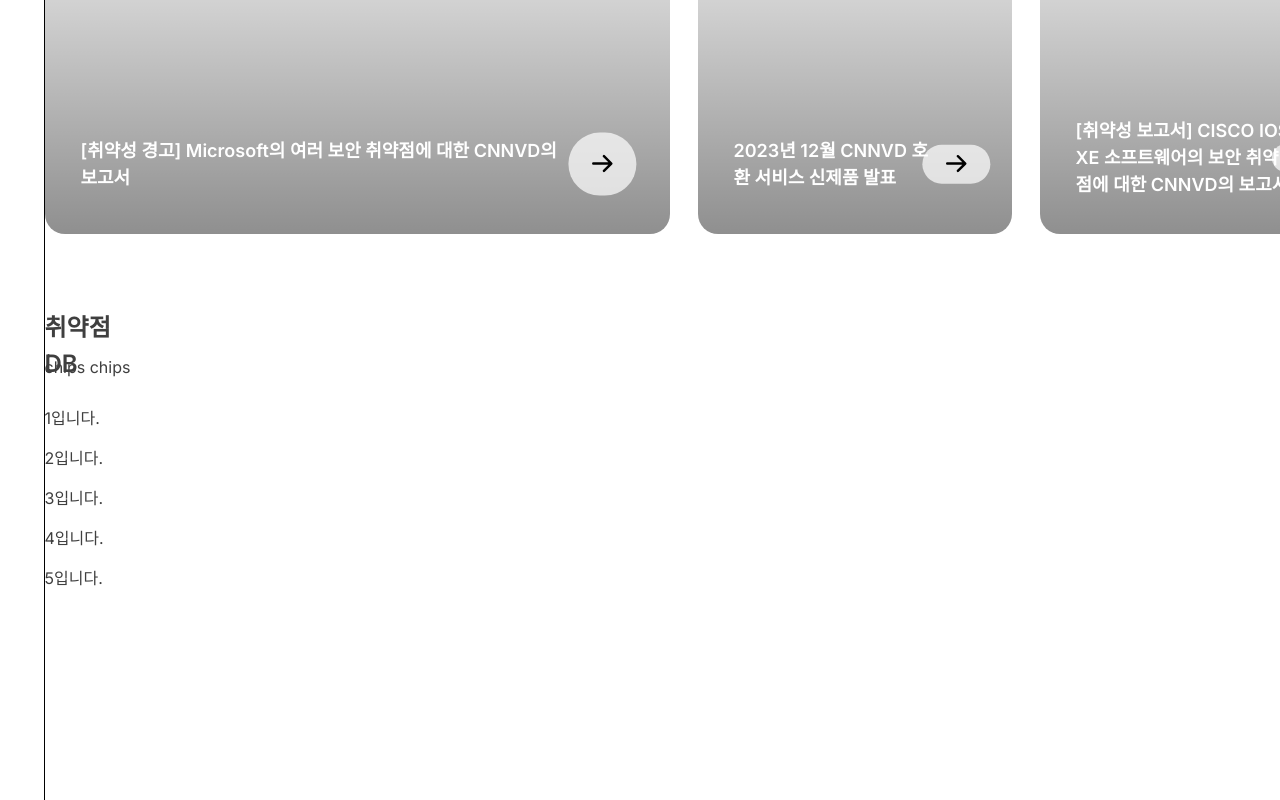
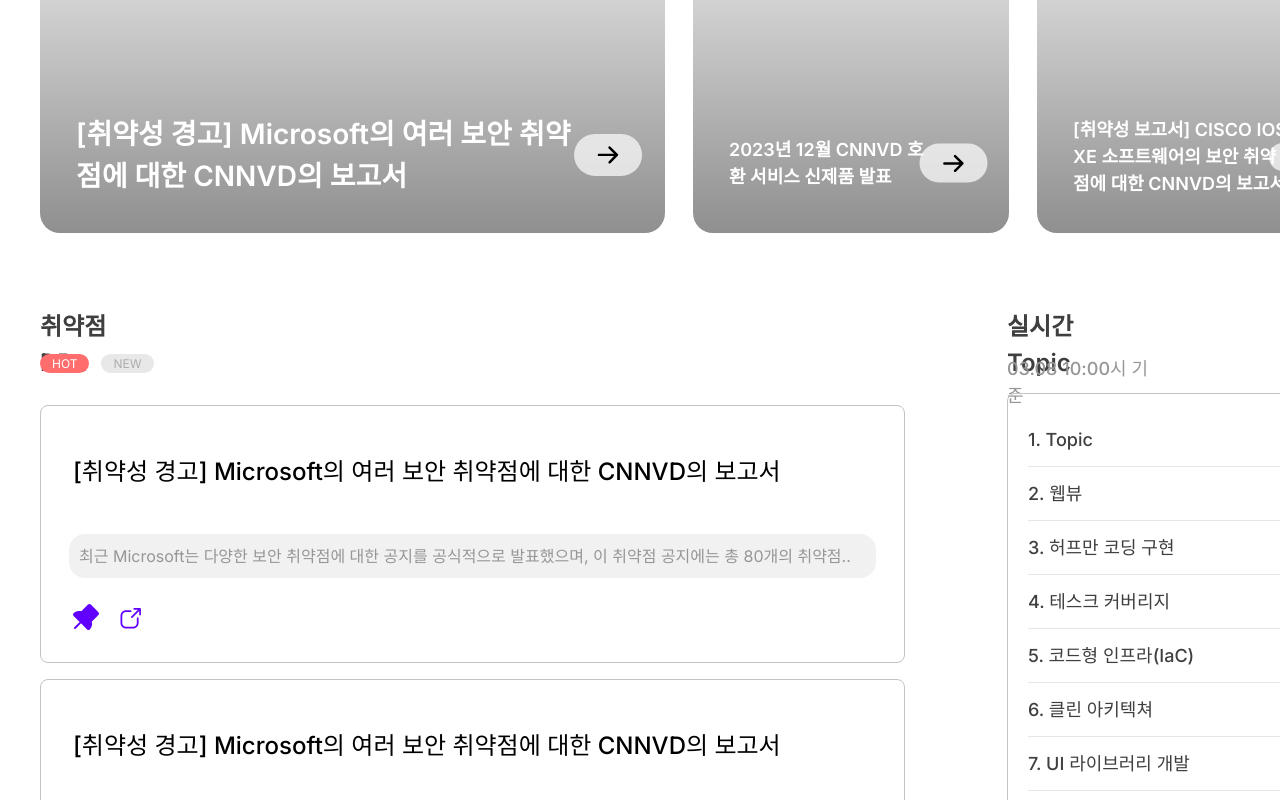
Before and after one commit to hyungchunKim/FD, a Next.js app: page /flaw-db in a window 1280 px wide. Shown: the part 320-1120 px from the top of the page. Built offline with nearby package versions, Linux system fonts and the light colour scheme.

Commit message:
NEDI-30 feat: 취약점 DB UI

```diff
--- a/src/app/flaw-db/page.tsx
+++ b/src/app/flaw-db/page.tsx
@@ -3,15 +3,78 @@
 import React, { useState } from 'react';
 import Pagenation from '@/components/atoms/pagenation/Pagenation';
 import ImageLinkCard from '@/components/organisms/card/ImageLinkCard';
+import Chip from '@/components/atoms/chips';
+import { ContentCard } from '@/components/organisms/card';
+import { PropTypes } from '@/components/organisms/card/DefualtCard';
+
+const topics = [
+  "Topic",
+  "웹뷰",
+  "허프만 코딩 구현",
+  "테스크 커버리지",
+  "코드형 인프라(IaC)",
+  "클린 아키텍쳐",
+  "UI 라이브러리 개발",
+  "AWS Personalize",
+  "키클락",
+  "클린 코어"
+];
+
+const issueItems: PropTypes[] = [
+  {
+    chipLabel: "chip",
+    title: "[취약성 경고] Microsoft의 여러 보안 취약점에 대한 CNNVD의 보고서",
+    summary: "최근 Microsoft는 다양한 보안 취약점에 대한 공지를 공식적으로 발표했으며, 이 취약점 공지에는 총 80개의 취약점..",
+    usePinIcon: true,
+    useNewWindowIcon: true,
+    summaryClass: "caption-xl-regular bg-bg-primary_lingt p-[20px] text-[#797979]"
+  },
+  {
+    chipLabel: "chip",
+    title: "[취약성 경고] Microsoft의 여러 보안 취약점에 대한 CNNVD의 보고서",
+    summary: "최근 Microsoft는 다양한 보안 취약점에 대한 공지를 공식적으로 발표했으며, 이 취약점 공지에는 총 80개의 취약점..",
+    usePinIcon: true,
+    useNewWindowIcon: true
+  },
+  {
+    chipLabel: "chip",
+    title: "[취약성 경고] Microsoft의 여러 보안 취약점에 대한 CNNVD의 보고서",
+    summary: "최근 Microsoft는 다양한 보안 취약점에 대한 공지를 공식적으로 발표했으며, 이 취약점 공지에는 총 80개의 취약점..",
+    usePinIcon: true,
+    useNewWindowIcon: true
+  },
+  {
+    chipLabel: "chip",
+    title: "[취약성 경고] Microsoft의 여러 보안 취약점에 대한 CNNVD의 보고서",
+    summary: "최근 Microsoft는 다양한 보안 취약점에 대한 공지를 공식적으로 발표했으며, 이 취약점 공지에는 총 80개의 취약점..",
+    usePinIcon: true,
+    useNewWindowIcon: true
+  },
+  {
+    chipLabel: "chip",
+    title: "[취약성 경고] Microsoft의 여러 보안 취약점에 대한 CNNVD의 보고서",
+    summary: "최근 Microsoft는 다양한 보안 취약점에 대한 공지를 공식적으로 발표했으며, 이 취약점 공지에는 총 80개의 취약점..",
+    usePinIcon: true,
+    useNewWindowIcon: true
+  },
+  {
+    chipLabel: "chip",
+    title: "[취약성 경고] Microsoft의 여러 보안 취약점에 대한 CNNVD의 보고서",
+    summary: "최근 Microsoft는 다양한 보안 취약점에 대한 공지를 공식적으로 발표했으며, 이 취약점 공지에는 총 80개의 취약점..",
+    usePinIcon: true,
+    useNewWindowIcon: true
+  }
+]
+
 
 const FlawDbPage = () => {
 
   const [currentPage, setCurrentPage] = useState(1);
 
-  const totalItems = 153;
+  const totalItems = issueItems.length;
   const itemsPerPage = 5;
   const totalPages = Math.ceil(totalItems / itemsPerPage);
-  const pageGroupSize = 10;
+  const pageGroupSize = 1;
 
   const handlePageChange = (pageNumber: number) => {
 
@@ -21,31 +84,47 @@
   const startIndex = (currentPage - 1) * itemsPerPage;
   const endIndex = startIndex + itemsPerPage;
 
-  const currentItems = Array.from({ length: totalItems }, (_, index) => index + 1).slice(startIndex, endIndex);
+  const currentItems = issueItems.slice(startIndex, endIndex);
 
   return (
-    <>
-      <div className='w-[1313px] h-[1880px] mt-[27px] mb-[76px] mx-auto border border-black'>
+    <div className='w-[1313px] h-[2028px] flex flex-col gap-[76px] mt-[27px] mb-[19px]'>
+      <div className='w-[1313px] h-[1916px] mx-auto box-border'>
         <div className='w-full h-[390px] flex gap-[28px] mb-[76px]'>
-          <ImageLinkCard link={''} backgroundImg={''} size='small' title='[취약성 경고] Microsoft의 여러 보안 취약점에 대한 CNNVD의 보고서' className='w-[625px] h-[390px]'/>
+          <ImageLinkCard link={''} backgroundImg={''} size='large' title='[취약성 경고] Microsoft의 여러 보안 취약점에 대한 CNNVD의 보고서' className='w-[625px] h-[390px]'/>
           <ImageLinkCard link={''} backgroundImg={''} size='small' title='2023년 12월 CNNVD 호환 서비스 신제품 발표' className='w-[316pxpx] h-[390px]'/>
           <ImageLinkCard link={''} backgroundImg={''} size='small' title='[취약성 보고서] CISCO IOS XE 소프트웨어의 보안 취약점에 대한 CNNVD의 보고서' className='w-[316px] h-[390px]'/>
         </div>
-        <div>
-          <div>
+        <div className='w-[1313px] h-[1450px] flex gap-[102px]'>
+          <div className='w-[865px] h-[1450px]'>
             <div className='w-[105px] h-[29px] subtitle-md-bold mb-4'>취약점 DB</div>
             <div className='w-[133px] h-[35px] flex gap-3 mb-4'>
-              chips
-              chips
+              <Chip text={'HOT'} color={'bg-accent-red'} size={'suggestion'} variant={'suggestion'} className='text-white'/>
+              <Chip text={'NEW'} color={'bg-[#E8E8E8]'} size={'suggestion'} variant={'suggestion'} className='text-line-dark'/>
             </div>
             <div className='w-full h-[1354px] gap-4 flex flex-col'>
-              {currentItems.map((item, index) => (
-                <div key={index}>{`${item}입니다.`}</div>
+              {currentItems.map((currentItem, index) => (
+                <ContentCard
+                  className='w-[865px] h-[258px]'
+                  key={index}
+                  title={currentItem.title}
+                  summary={currentItem.summary}
+                  usePinIcon={currentItem.usePinIcon}
+                  useNewWindowIcon={currentItem.useNewWindowIcon}
+                />
               ))}
             </div>
           </div>
-
-          <div></div>
+          <div className='w-[346px] h-[664px] flex flex-col gap-4'>
+            <div className='w-[156px] h-[68px] flex flex-col'>
+              <div className='w-[134px] h-[29px] subtitle-md-bold mb-[17px]'>실시간 Topic</div>
+              <div className='w-full h-[22px] subtitle-sm-medium text-text-gray-defalt'>03.08 10:00시 기준</div>
+            </div>
+            <div className='w-[346px] h-[580px] border border-line-default rounded-lg flex flex-col justify-center items-center px-5'>
+              {topics.map((topic, idx) => (
+                <div className='w-full h-[54px] border-b border-line-light flex items-center subtitle-sm-medium text-text-gray-dark' key={idx}>{`${idx+1}. ${topic}`}</div>
+              ))}
+            </div>
+          </div>
         </div>
       </div>
       <Pagenation
@@ -54,7 +133,7 @@
         pageGroupSize={pageGroupSize}
         onPageChange={handlePageChange}
       />
-    </>
+    </div>
   );
 };
 
--- a/src/components/atoms/pagenation/Pagenation.tsx
+++ b/src/components/atoms/pagenation/Pagenation.tsx
@@ -17,16 +17,19 @@
   const endPage = Math.min(startPage + pageGroupSize - 1, totalPages);
 
   const handlePrevGroup = () => {
-    const nextGroupStart = startPage + pageGroupSize;
+    const prevGroupStart = startPage - pageGroupSize;
 
-    if (nextGroupStart <= totalPages) {
-      onPageChange(nextGroupStart);
+    if (prevGroupStart > 0) {
+      setPageGroupStart(prevGroupStart);
     }
   }
 
   const handleNextGroup = () => {
-    if (endPage < totalPages) {
-      setPageGroupStart(pageGroupStart + 10);
+
+    const nextGroupStart = startPage + pageGroupSize;
+
+    if (nextGroupStart <= totalPages) {
+      setPageGroupStart(nextGroupStart);
     }
   }
 
--- a/src/components/organisms/card/DefualtCard.tsx
+++ b/src/components/organisms/card/DefualtCard.tsx
@@ -7,7 +7,7 @@
 import ShareFat from "@/assets/icons/ShareFat.svg";
 import MoreVerti from "@/assets/icons/MoreVeri.svg";
 
-type PropTypes = {
+export type PropTypes = {
   subTitleClass?: string;
   headerClass?: string;
   summaryClass?: string;
@@ -71,7 +71,7 @@
           {summary && (
             <p
               className={twMerge(
-                "card_summary title-xs-regular flex-1 text-ellipsis text-text-default",
+                "card_summary caption-xs-regular flex-1 text-ellipsis text-text-default",
                 summaryClass,
               )}
             >
```
